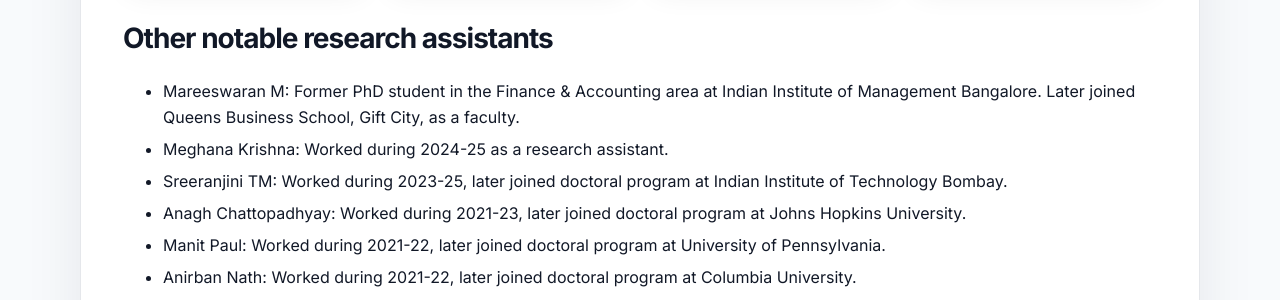
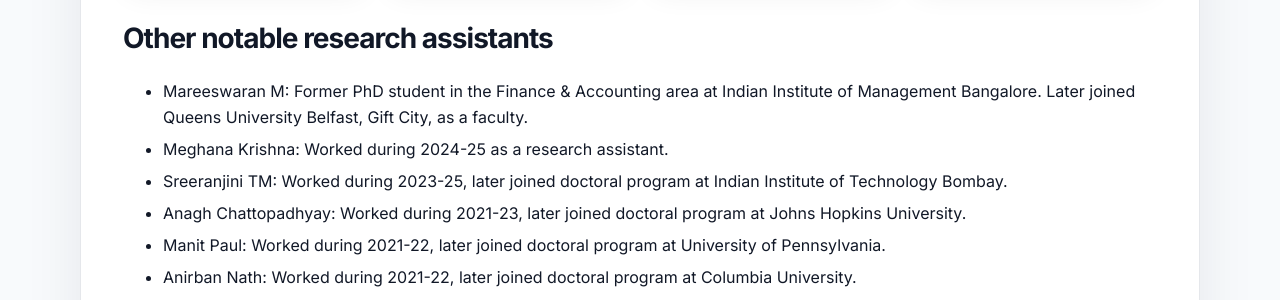
Before and after one commit to soudeepd/soudeeps-research-group, a Jekyll site: the page built from docs/_pages/alumni.md, in a window 1280 px wide and 900 px high, scrolled down 1905 px. Shown: the part 242-542 px from the top of the window. Built offline with Jekyll 4.4.1, drawn with Linux system fonts in a browser that asks for light colours.

Commit message:
Correct affiliation of Mareeswaran M

```diff
--- a/docs/_pages/alumni.md
+++ b/docs/_pages/alumni.md
@@ -155,7 +155,7 @@ If you are an alumnus of this group and want your information to be added/modifi
 
 ## Other notable research assistants
 
-- Mareeswaran M: Former PhD student in the Finance & Accounting area at Indian Institute of Management Bangalore. Later joined Queens Business School, Gift City, as a faculty.
+- Mareeswaran M: Former PhD student in the Finance & Accounting area at Indian Institute of Management Bangalore. Later joined Queens University Belfast, Gift City, as a faculty.
 - Meghana Krishna: Worked during 2024-25 as a research assistant.
 - Sreeranjini TM: Worked during 2023-25, later joined doctoral program at Indian Institute of Technology Bombay.
 - Anagh Chattopadhyay: Worked during 2021-23, later joined doctoral program at Johns Hopkins University.
```
